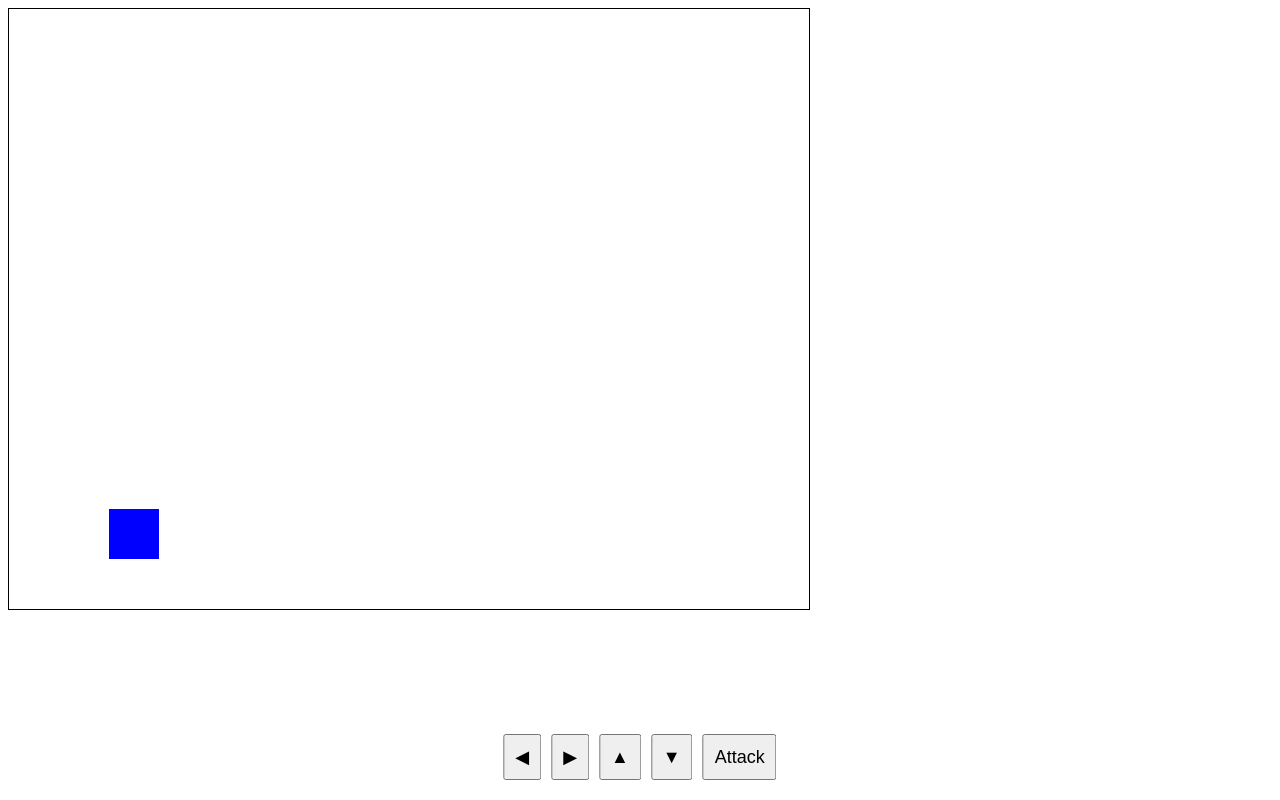
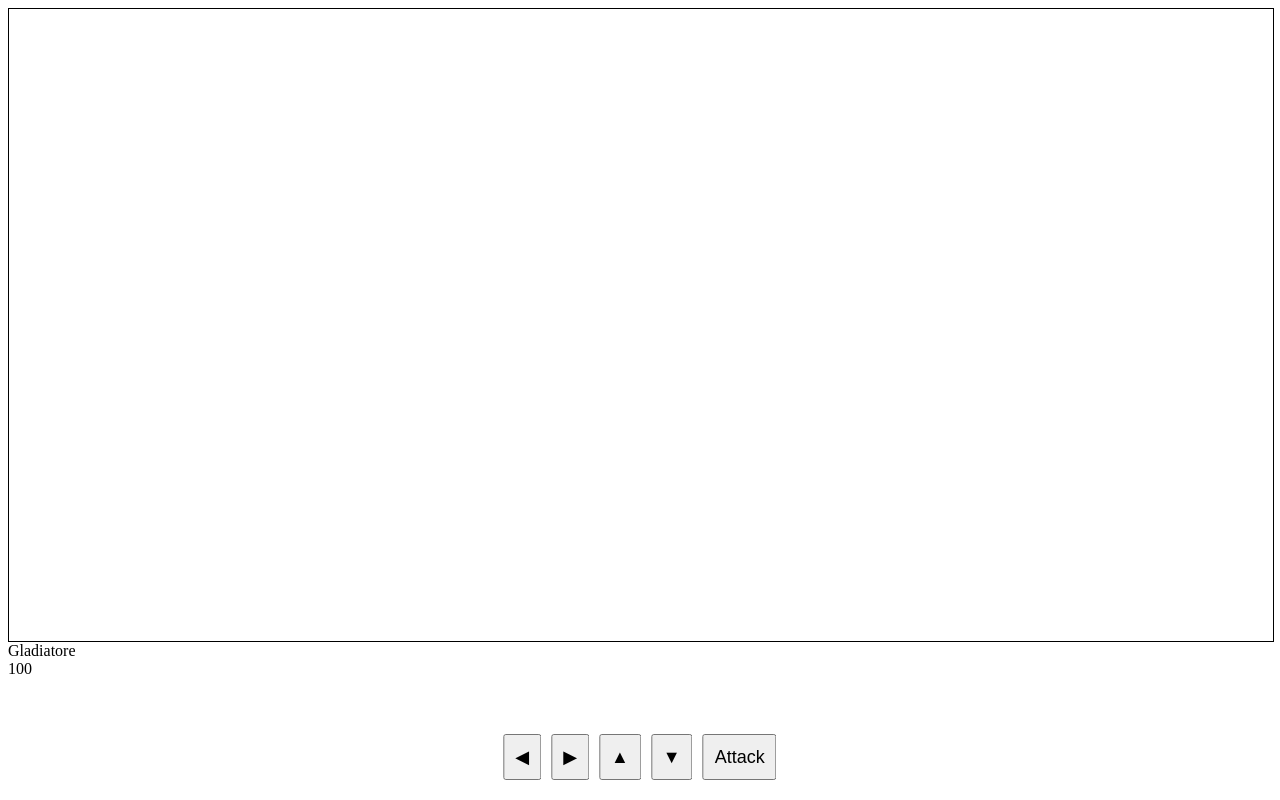
Before and after one commit to Handallr/Gladiator-Arena, a plain HTML site: page index.html in a window 1280 px wide. Drawn offline with Linux system fonts and the light colour scheme.

Commit message:
Add files via upload

```diff
--- a/index.html
+++ b/index.html
@@ -6,7 +6,13 @@
   <link rel="stylesheet" href="styles/style.css">
 </head>
 <body>
-  <canvas id="gameCanvas" width="800" height="600"></canvas>
+  <div id="gameContainer">
+    <canvas id="gameCanvas"></canvas>
+  </div>
+  <div id="hud">
+    <span id="playerName">Gladiatore</span>
+    <div id="healthBar"><div id="healthFill"></div><span id="healthText">100</span></div>
+  </div>
   <div id="mobileControls">
     <button id="btnLeft">◀</button>
     <button id="btnRight">▶</button>
@@ -18,4 +24,5 @@
   <script src="scripts/assetLoader.js"></script>
   <script type="module" src="scripts/game.js"></script>
 </body>
+
 </html>
--- a/styles/style.css
+++ b/styles/style.css
@@ -13,3 +13,5 @@
 canvas {
   border: 1px solid #000;
 }
+
+canvas { width: 100%; height: 100%; display: block; }
```
